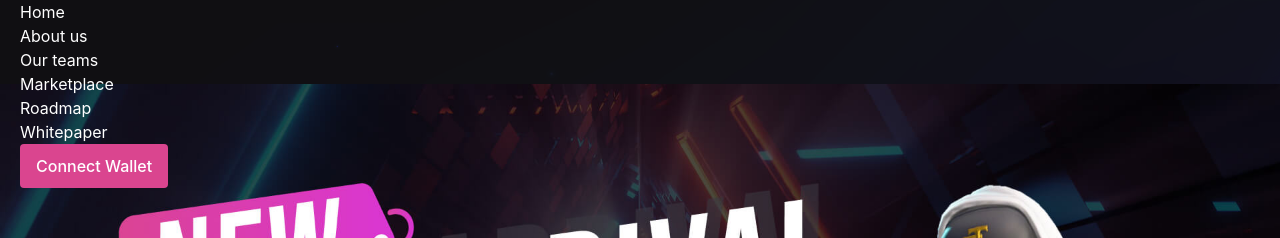
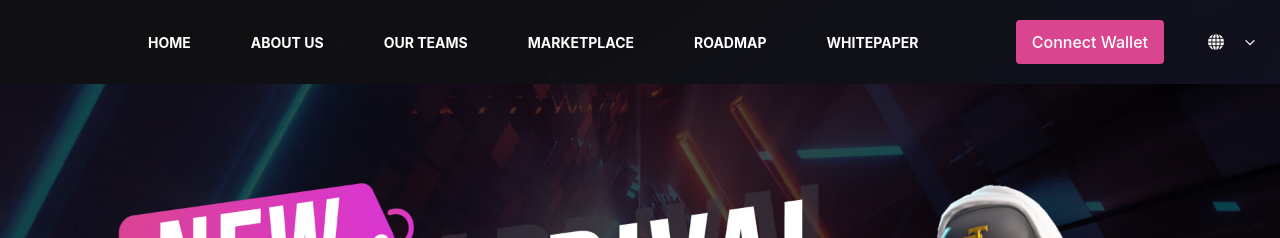
Before and after one commit to tunguyendct/marketplace, a React (Create React App) app: page / in a window 1280 px wide. Shown: the top 238 px of the page. Built offline with nearby package versions, Linux system fonts and the light colour scheme; no server answers.

Commit message:
Done Header

```diff
--- a/src/components/Header/index.tsx
+++ b/src/components/Header/index.tsx
@@ -1,13 +1,24 @@
+import { CaretDownIcon } from '@radix-ui/react-icons'
 import Navigation from '../Navigation'
 
 const Header = () => {
   return (
-    <div className="sticky top-0 left-0 width-0 h-[5.25rem] bg-[rgba(23,22,26,0.7)] z-10" >
-      <div className='container'>
-      <Navigation />
-      <a className='button bg-primary'>Connect Wallet</a>
+    <div className="sticky top-0 left-0 width-0 h-[5.25rem] bg-[rgba(23,22,26,0.7)] z-10">
+      <div className="container flex w-full justify-between items-center h-full">
+        <div className='flex'>
+          <div className="w-32"></div>
+          <Navigation />
+        </div>
+        <div className="flex gap-x-11">
+          <a href="/" className="button bg-primary">
+            Connect Wallet
+          </a>
+          <a href="/" className="flex gap-x-4 items-center">
+            <img src="globe.svg" width={16} height={16} alt="lang" />
+            <CaretDownIcon className="w-5 h-5" />
+          </a>
+        </div>
       </div>
-
     </div>
   )
 }
--- a/src/components/Navigation/index.tsx
+++ b/src/components/Navigation/index.tsx
@@ -7,20 +7,23 @@ type NavigationType = {
 
 const Navigation = () => {
   return (
-    <div>
-      <ul>
-        {navigation.map((nav, index) => (
-          <NavigationItem key={index} item={nav} />
-        ))}
-      </ul>
-    </div>
+    <ul className="flex gap-x-[3.75rem]">
+      {navigation.map((nav, index) => (
+        <NavigationItem key={index} item={nav} />
+      ))}
+    </ul>
   )
 }
 
 const NavigationItem = ({ item }: { item: NavigationType }) => {
   return (
     <li>
-      <a href={item.url}>{item.text}</a>
+      <a
+        href={item.url}
+        className="uppercase text-sm font-bold hover:text-primary transition-[color] duration-300"
+      >
+        {item.text}
+      </a>
     </li>
   )
 }
```
Also changed, not shown: public/globe.svg (added).
